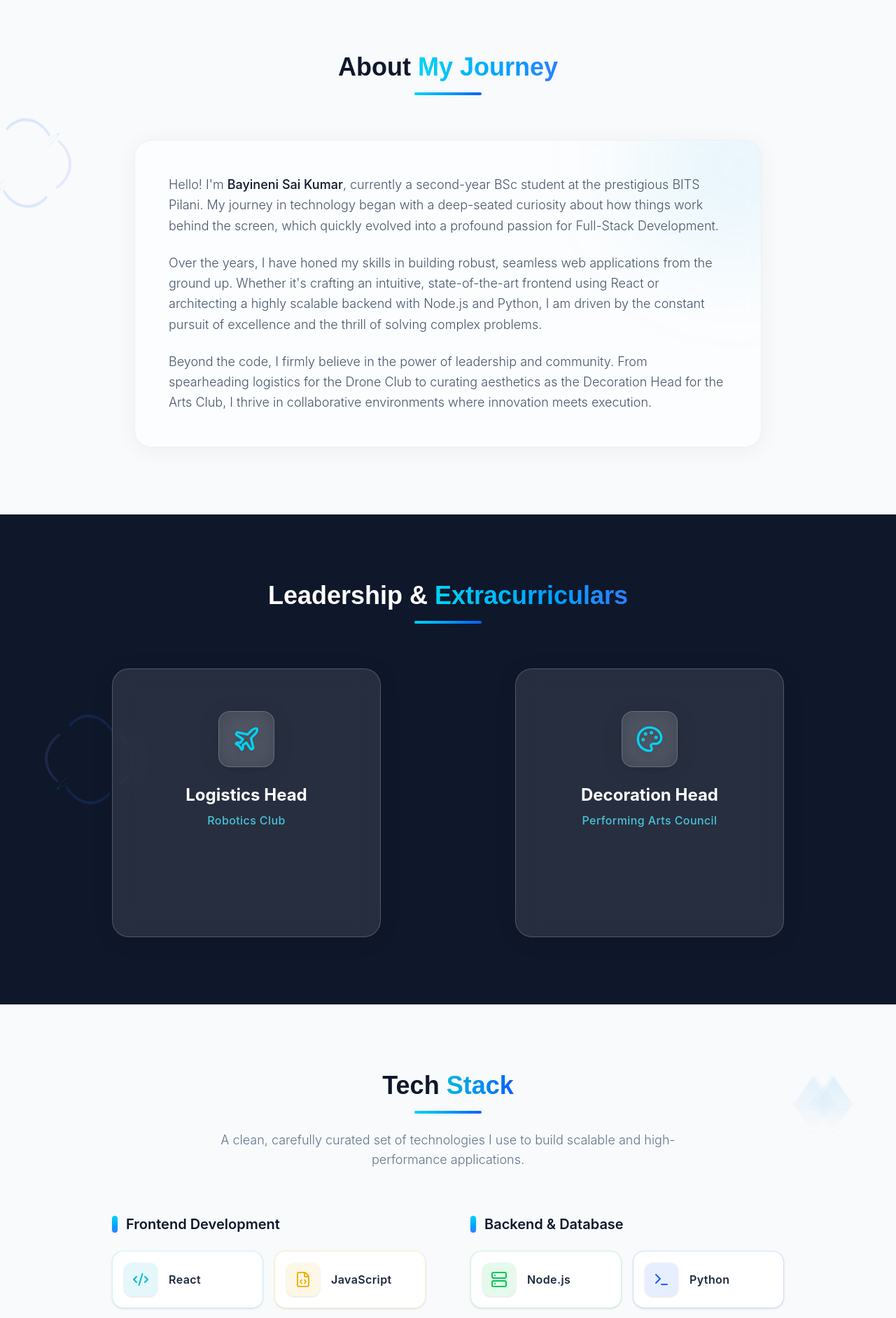
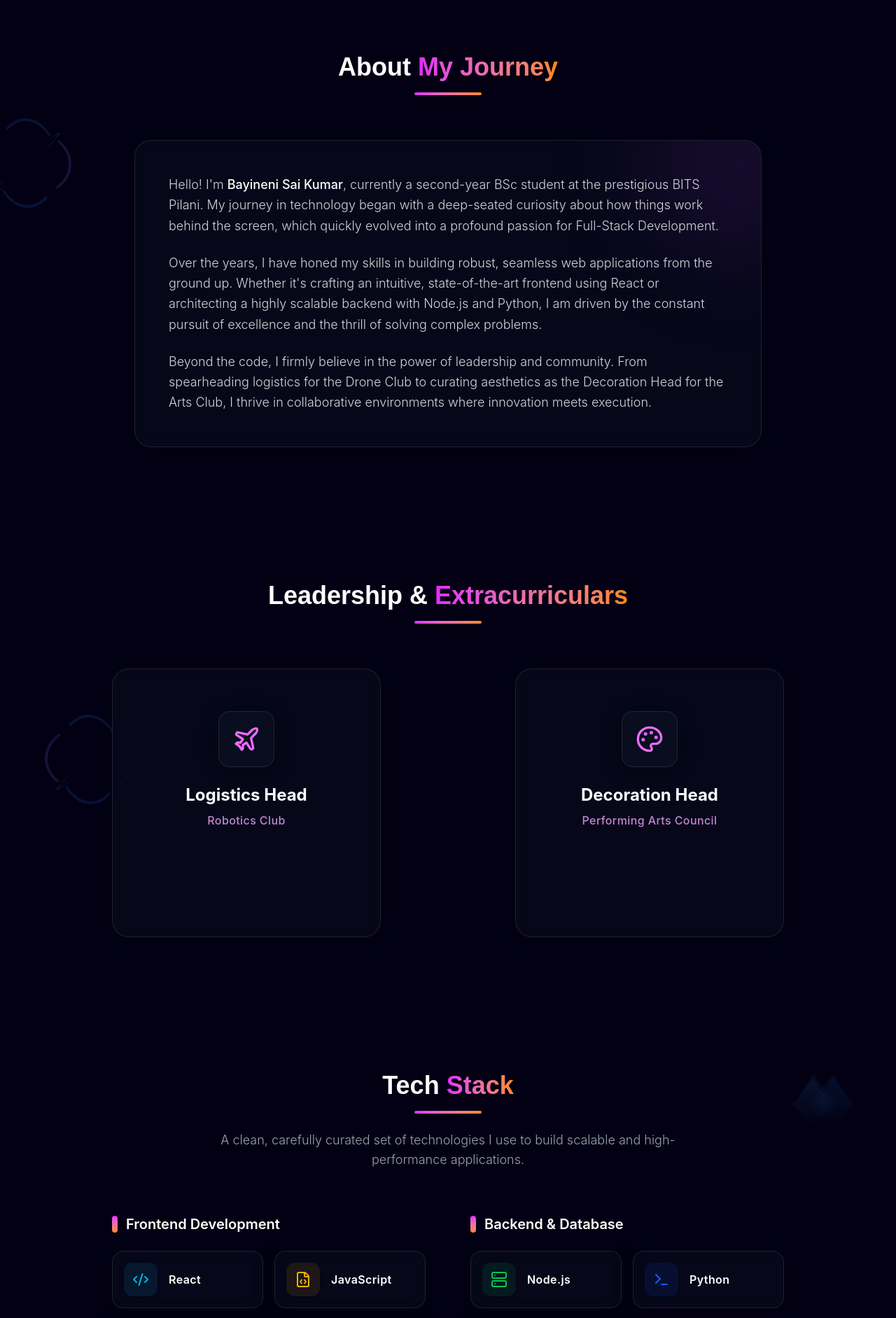
Before and after one commit to bsaikumar333/Portfolio, a React (Vite) app: page / in a window 1280 px wide. Shown: the part 820-2703 px from the top of the page at 70% size. Built offline with nearby package versions, Linux system fonts and the light colour scheme.

Commit message:
Update portfolio UI to premium dark theme with fuchsia/orange gradients

```diff
--- a/src/components/About.jsx
+++ b/src/components/About.jsx
@@ -3,7 +3,7 @@ import { Rings3D } from './Ambient3D';
 
 export default function About() {
   return (
-    <section className="bg-slate-50 text-slate-900 py-24 px-6 sm:px-12 lg:px-24 relative overflow-hidden" id="about">
+    <section className="bg-[#030014] text-white py-24 px-6 sm:px-12 lg:px-24 relative overflow-hidden" id="about">
       {/* Ambient 3D Shape */}
       <div className="absolute top-1/4 left-[-2%] opacity-30 pointer-events-none hidden md:block z-0 perspective-1000">
         <Rings3D />
@@ -17,9 +17,9 @@ export default function About() {
           className="text-center mb-16"
         >
           <h2 className="text-3xl sm:text-4xl font-bold mb-4 font-outfit">
-            About <span className="text-transparent bg-clip-text bg-gradient-to-r from-cyan-400 to-blue-500">My Journey</span>
+            About <span className="text-transparent bg-clip-text bg-gradient-to-r from-fuchsia-500 to-orange-400">My Journey</span>
           </h2>
-          <div className="w-24 h-1 bg-gradient-to-r from-cyan-400 to-blue-600 mx-auto rounded-full" />
+          <div className="w-24 h-1 bg-gradient-to-r from-fuchsia-500 to-orange-400 mx-auto rounded-full" />
         </motion.div>
 
         <motion.div
@@ -27,14 +27,14 @@ export default function About() {
           whileInView={{ opacity: 1, scale: 1 }}
           viewport={{ once: true, margin: "-100px" }}
           transition={{ duration: 0.8, delay: 0.2 }}
-          className="glass-card-light p-8 sm:p-12 rounded-3xl relative overflow-hidden group"
+          className="glass-card p-8 sm:p-12 rounded-3xl relative overflow-hidden group"
         >
           {/* Subtle gradient orb inside card */}
           <div className="absolute -top-24 -right-24 w-64 h-64 bg-glow/10 rounded-full blur-[80px] pointer-events-none group-hover:bg-glow/20 transition-all duration-700" />
 
-          <div className="relative z-10 space-y-6 text-slate-600 text-lg leading-relaxed font-light">
+          <div className="relative z-10 space-y-6 text-gray-300 text-lg leading-relaxed font-light">
             <p>
-              Hello! I'm <strong className="text-slate-900 font-medium">Bayineni Sai Kumar</strong>, currently a second-year BSc student at the prestigious BITS Pilani. My journey in technology began with a deep-seated curiosity about how things work behind the screen, which quickly evolved into a profound passion for Full-Stack Development.
+              Hello! I'm <strong className="text-white font-medium">Bayineni Sai Kumar</strong>, currently a second-year BSc student at the prestigious BITS Pilani. My journey in technology began with a deep-seated curiosity about how things work behind the screen, which quickly evolved into a profound passion for Full-Stack Development.
             </p>
             <p>
               Over the years, I have honed my skills in building robust, seamless web applications from the ground up. Whether it's crafting an intuitive, state-of-the-art frontend using React or architecting a highly scalable backend with Node.js and Python, I am driven by the constant pursuit of excellence and the thrill of solving complex problems.
--- a/src/components/LeadershipAndExtracurriculars.jsx
+++ b/src/components/LeadershipAndExtracurriculars.jsx
@@ -53,13 +53,13 @@ const TiltCard = ({ title, club, role, icon: Icon, delay }) => {
     >
       <div
         style={{ transform: "translateZ(50px)" }}
-        className="absolute inset-0 bg-gradient-to-br from-cyan-500/10 to-blue-600/10 rounded-3xl opacity-0 group-hover:opacity-100 transition-opacity duration-300 pointer-events-none"
+        className="absolute inset-0 bg-gradient-to-br from-fuchsia-500/10 to-orange-400/10 rounded-3xl opacity-0 group-hover:opacity-100 transition-opacity duration-300 pointer-events-none"
       />
       <motion.div
         style={{ transform: "translateZ(75px)" }}
-        className="w-20 h-20 rounded-2xl bg-white/5 border border-white/10 flex items-center justify-center mb-6 shadow-2xl glass-card group-hover:border-cyan-400/50 transition-colors"
+        className="w-20 h-20 rounded-2xl bg-white/5 border border-white/10 flex items-center justify-center mb-6 shadow-2xl glass-card group-hover:border-fuchsia-400/50 transition-colors"
       >
-        <Icon className="w-10 h-10 text-cyan-400 group-hover:text-cyan-300 transition-colors drop-shadow-lg" />
+        <Icon className="w-10 h-10 text-fuchsia-400 group-hover:text-fuchsia-300 transition-colors drop-shadow-lg" />
       </motion.div>
       <motion.h3
         style={{ transform: "translateZ(60px)" }}
@@ -69,7 +69,7 @@ const TiltCard = ({ title, club, role, icon: Icon, delay }) => {
       </motion.h3>
       <motion.p
         style={{ transform: "translateZ(40px)" }}
-        className="text-cyan-300/80 font-medium tracking-wide"
+        className="text-fuchsia-300/80 font-medium tracking-wide"
       >
         {club}
       </motion.p>
@@ -85,10 +85,10 @@ const TiltCard = ({ title, club, role, icon: Icon, delay }) => {
 
 export default function LeadershipAndExtracurriculars() {
   return (
-    <section className="bg-[#0f172a] text-white py-24 px-6 sm:px-12 lg:px-24 relative overflow-hidden" id="leadership">
+    <section className="bg-[#030014] text-white py-24 px-6 sm:px-12 lg:px-24 relative overflow-hidden" id="leadership">
       {/* Ambient 3D Shape */}
       <div className="absolute top-1/2 left-[5%] -translate-y-1/2 opacity-30 pointer-events-none hidden lg:block z-0 perspective-1000">
-        <Rings3D className="border-cyan-500/20" />
+        <Rings3D className="border-fuchsia-500/20" />
       </div>
       <div className="max-w-6xl mx-auto z-10 relative">
         <motion.div
@@ -99,9 +99,9 @@ export default function LeadershipAndExtracurriculars() {
           className="text-center mb-16"
         >
           <h2 className="text-3xl sm:text-4xl font-bold mb-4 font-outfit">
-            Leadership & <span className="text-transparent bg-clip-text bg-gradient-to-r from-cyan-400 to-blue-500">Extracurriculars</span>
+            Leadership & <span className="text-transparent bg-clip-text bg-gradient-to-r from-fuchsia-500 to-orange-400">Extracurriculars</span>
           </h2>
-          <div className="w-24 h-1 bg-gradient-to-r from-cyan-400 to-blue-600 mx-auto rounded-full" />
+          <div className="w-24 h-1 bg-gradient-to-r from-fuchsia-500 to-orange-400 mx-auto rounded-full" />
         </motion.div>
 
         <div className="grid grid-cols-1 md:grid-cols-2 gap-12 sm:gap-16 justify-center mt-12 perspective-1000">
--- a/src/components/SkillCloud.jsx
+++ b/src/components/SkillCloud.jsx
@@ -39,7 +39,7 @@ const itemVariants = {
 
 export default function SkillCloud() {
   return (
-    <section className="bg-slate-50 text-slate-900 py-24 relative overflow-hidden" id="skills">
+    <section className="bg-[#030014] text-white py-24 relative overflow-hidden" id="skills">
       {/* Ambient 3D Shape */}
       <div className="absolute top-[15%] right-[5%] opacity-30 pointer-events-none hidden md:block z-0 perspective-1000">
         <Diamond3D />
@@ -54,10 +54,10 @@ export default function SkillCloud() {
           className="text-center mb-16"
         >
           <h2 className="text-3xl sm:text-4xl font-bold mb-4 font-outfit">
-            Tech <span className="text-transparent bg-clip-text bg-gradient-to-r from-cyan-500 to-blue-600">Stack</span>
+            Tech <span className="text-transparent bg-clip-text bg-gradient-to-r from-fuchsia-500 to-orange-400">Stack</span>
           </h2>
-          <div className="w-24 h-1 bg-gradient-to-r from-cyan-400 to-blue-600 mx-auto rounded-full mt-2" />
-          <p className="text-center text-slate-500 font-light text-lg mt-6 max-w-2xl mx-auto">
+          <div className="w-24 h-1 bg-gradient-to-r from-fuchsia-500 to-orange-400 mx-auto rounded-full mt-2" />
+          <p className="text-center text-gray-400 font-light text-lg mt-6 max-w-2xl mx-auto">
             A clean, carefully curated set of technologies I use to build scalable and high-performance applications.
           </p>
         </motion.div>
@@ -67,7 +67,7 @@ export default function SkillCloud() {
             <div key={idx} className="flex flex-col">
 
               <h3 className="text-xl font-semibold mb-6 flex items-center gap-3">
-                <span className="w-2 h-6 rounded-full bg-gradient-to-b from-cyan-400 to-blue-500 shadow-sm"></span>
+                <span className="w-2 h-6 rounded-full bg-gradient-to-b from-fuchsia-500 to-orange-400 shadow-sm"></span>
                 {category.title}
               </h3>
 
@@ -82,12 +82,12 @@ export default function SkillCloud() {
                   <motion.div
                     key={skill.name}
                     variants={itemVariants}
-                    className={`flex items-center gap-4 p-4 rounded-2xl border ${skill.border} bg-white shadow-sm hover:shadow-lg hover:-translate-y-1 transition-all duration-300 cursor-default group`}
+                    className={`flex items-center gap-4 p-4 rounded-2xl border ${skill.border} glass-card hover:shadow-lg hover:shadow-fuchsia-500/10 hover:-translate-y-1 transition-all duration-300 cursor-default group`}
                   >
                     <div className={`p-3 rounded-xl ${skill.bg} ${skill.color} group-hover:scale-110 transition-transform duration-300 shadow-sm`}>
                       <skill.icon className="w-6 h-6" />
                     </div>
-                    <span className="font-semibold text-slate-800 tracking-wide">{skill.name}</span>
+                    <span className="font-semibold text-white tracking-wide">{skill.name}</span>
                   </motion.div>
                 ))}
               </motion.div>
--- a/src/index.css
+++ b/src/index.css
@@ -4,10 +4,11 @@
   --font-inter: 'Inter', sans-serif;
   --font-outfit: 'Outfit', sans-serif;
 
-  --color-background: #f8fafc;
-  --color-secondary: #ffffff;
-  --color-glow: #0ea5e9;
-  --color-text: #0f172a;
+  --color-background: #030014;
+  --color-secondary: #0f172a;
+  --color-glow: #d946ef;
+  --color-text: #ffffff;
+  --color-accent: #fb923c;
 }
 
 @layer base {
@@ -21,18 +22,18 @@
 
 @layer utilities {
   .glass-card-light {
-    background: rgba(255, 255, 255, 0.6);
+    background: rgba(255, 255, 255, 0.03);
     backdrop-filter: blur(16px);
     -webkit-backdrop-filter: blur(16px);
-    border: 1px solid rgba(0, 0, 0, 0.05);
-    box-shadow: 0 4px 30px rgba(0, 0, 0, 0.05);
+    border: 1px solid rgba(255, 255, 255, 0.1);
+    box-shadow: 0 4px 30px rgba(0, 0, 0, 0.2);
   }
   .glass-card {
-    background: rgba(255, 255, 255, 0.1);
+    background: rgba(15, 23, 42, 0.3);
     backdrop-filter: blur(16px);
     -webkit-backdrop-filter: blur(16px);
-    border: 1px solid rgba(255, 255, 255, 0.2);
-    box-shadow: 0 4px 30px rgba(0, 0, 0, 0.1);
+    border: 1px solid rgba(255, 255, 255, 0.1);
+    box-shadow: 0 4px 30px rgba(0, 0, 0, 0.3);
   }
 
   .glass-hover {
@@ -40,12 +41,12 @@
   }
 
   .glass-hover:hover {
-    background: rgba(255, 255, 255, 0.2);
-    border-color: rgba(255, 255, 255, 0.4);
-    box-shadow: 0 10px 40px rgba(14, 165, 233, 0.2);
+    background: rgba(217, 70, 239, 0.05);
+    border-color: rgba(217, 70, 239, 0.3);
+    box-shadow: 0 10px 40px rgba(217, 70, 239, 0.15);
   }
 
   .glow-text {
-    text-shadow: 0 0 15px rgba(14, 165, 233, 0.3);
+    text-shadow: 0 0 15px rgba(217, 70, 239, 0.4);
   }
 }
```
Also changed, not shown: src/components/Contact.jsx (+9 -9 lines), src/components/ExperienceAndProjects.jsx (+9 -9 lines), src/components/Hero.jsx (+5 -5 lines), src/components/Navbar.jsx (+4 -4 lines).
